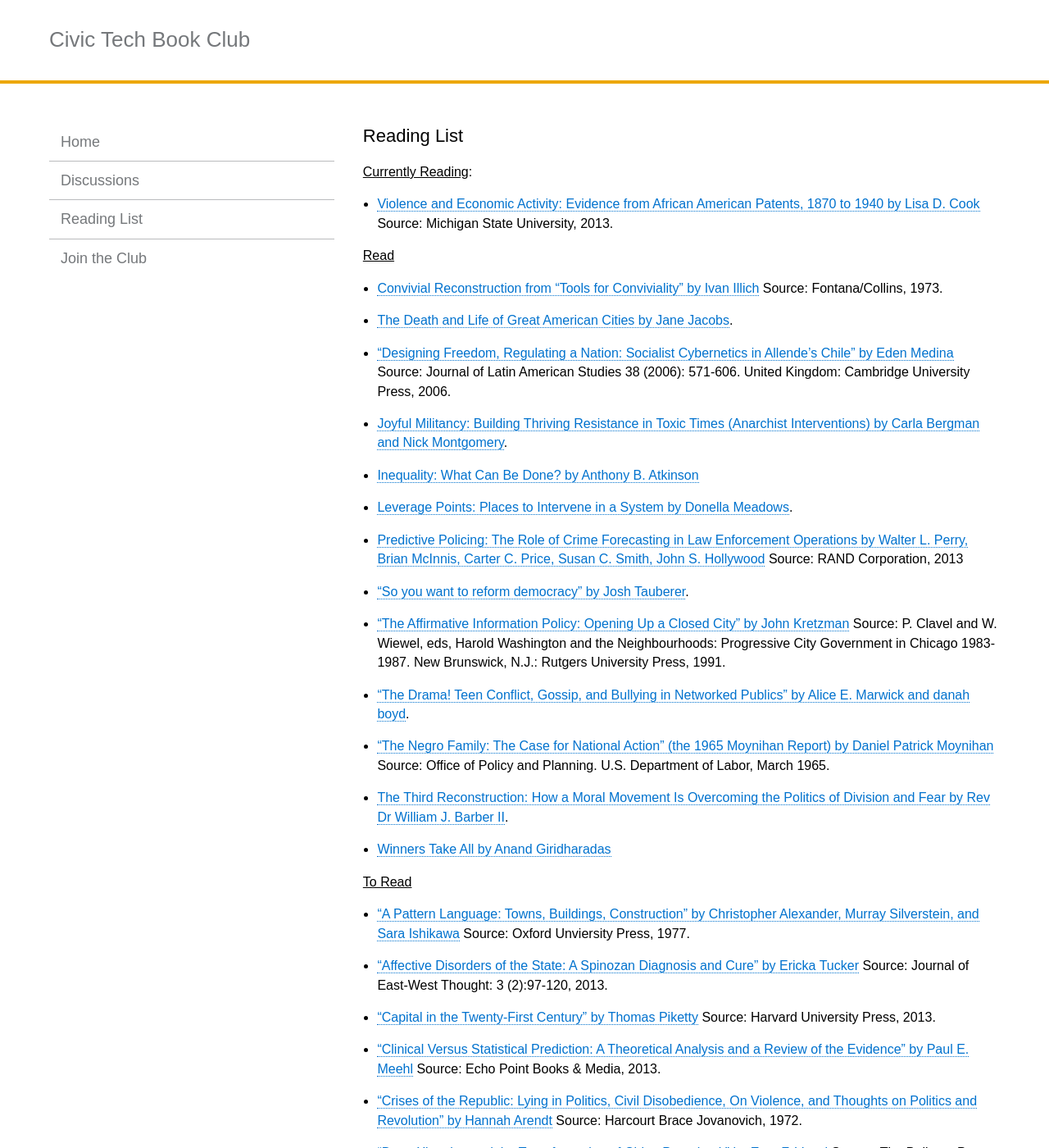
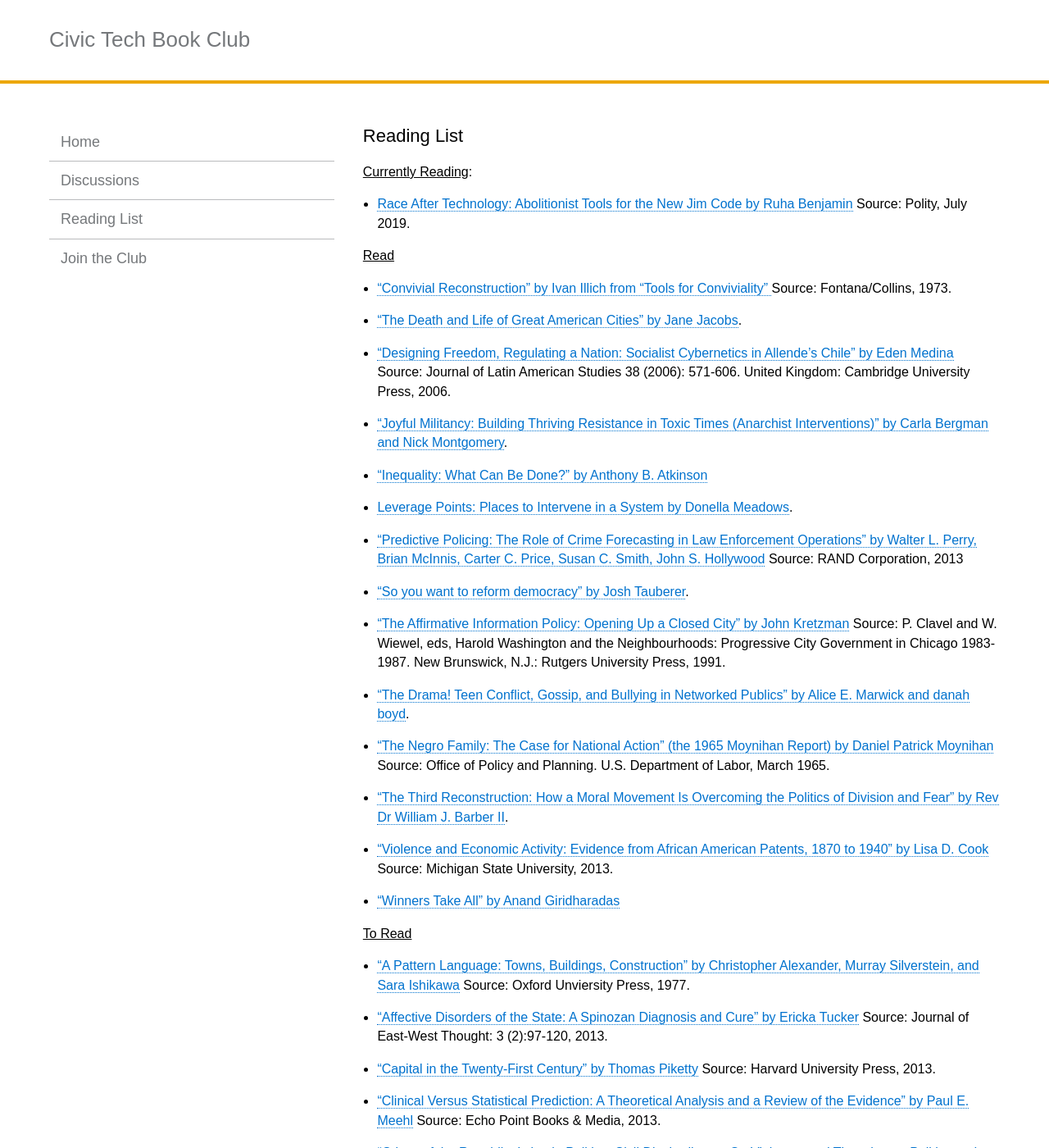
Before and after one commit to rebeccawilliams/bookclub, a Jekyll site: the page built from readinglist.md, in a window 1280 px wide and 1400 px high. Shown: the whole window at 82% size. Built offline with Jekyll 4.4.1, drawn with Linux system fonts in a browser that asks for light colours; some of the changed text lies outside the part shown.

Commit message:
Update readinglist.md

```diff
--- a/readinglist.md
+++ b/readinglist.md
@@ -4,22 +4,23 @@
 ---
 
 <u>Currently Reading</u>:
-* [Violence and Economic Activity:  Evidence from African American Patents, 1870 to 1940 by Lisa D. Cook](https://lisadcook.net/wp-content/uploads/2014/02/pats_paper17_1013_final_web.pdf) Source: Michigan State University, 2013.
+* [Race After Technology: Abolitionist Tools for the New Jim Code by Ruha Benjamin](https://www.wiley.com/en-us/Race+After+Technology:+Abolitionist+Tools+for+the+New+Jim+Code-p-9781509526437) Source: Polity, July 2019.
 
 <u>Read</u>
-* [Convivial Reconstruction from “Tools for Conviviality” by Ivan Illich](http://civictechbook.club/convivial-reconstruction) Source: Fontana/Collins, 1973.
-* [The Death and Life of Great American Cities by Jane Jacobs](http://www.petkovstudio.com/bg/wp-content/uploads/2017/03/The-Death-and-Life-of-Great-American-Cities_Jane-Jacobs-Complete-book.pdf).
+* ["Convivial Reconstruction" by Ivan Illich from "Tools for Conviviality” ](http://civictechbook.club/convivial-reconstruction) Source: Fontana/Collins, 1973.
+* ["The Death and Life of Great American Cities" by Jane Jacobs](http://www.petkovstudio.com/bg/wp-content/uploads/2017/03/The-Death-and-Life-of-Great-American-Cities_Jane-Jacobs-Complete-book.pdf).
 * ["Designing Freedom, Regulating a Nation: Socialist Cybernetics in Allende’s Chile"  by Eden Medina](http://www.informatics.indiana.edu/edenm/EdenMedinaJLASAugust2006.pdf) Source: Journal of Latin American Studies 38 (2006): 571-606. United Kingdom: Cambridge University Press, 2006.
-* [Joyful Militancy: Building Thriving Resistance in Toxic Times (Anarchist Interventions) by Carla Bergman and Nick Montgomery](https://www.amazon.com/Joyful-Militancy-Resistance-Anarchist-Interventions/dp/1849352887).
-* [Inequality: What Can Be Done? by Anthony B. Atkinson](https://www.amazon.com/dp/B00WQRFC30/ref=dp-kindle-redirect?_encoding=UTF8&btkr=1)
+* ["Joyful Militancy: Building Thriving Resistance in Toxic Times (Anarchist Interventions)" by Carla Bergman and Nick Montgomery](https://www.amazon.com/Joyful-Militancy-Resistance-Anarchist-Interventions/dp/1849352887).
+* ["Inequality: What Can Be Done?" by Anthony B. Atkinson](https://www.amazon.com/dp/B00WQRFC30/ref=dp-kindle-redirect?_encoding=UTF8&btkr=1)
 * [Leverage Points: Places to Intervene in a System by Donella Meadows](http://donellameadows.org/archives/leverage-points-places-to-intervene-in-a-system/).
-* [Predictive Policing: The Role of Crime Forecasting in Law Enforcement Operations by Walter L. Perry, Brian McInnis, Carter C. Price, Susan C. Smith, John S. Hollywood](https://www.rand.org/content/dam/rand/pubs/research_reports/RR200/RR233/RAND_RR233.pdf) Source: RAND Corporation, 2013
+* ["Predictive Policing: The Role of Crime Forecasting in Law Enforcement Operations" by Walter L. Perry, Brian McInnis, Carter C. Price, Susan C. Smith, John S. Hollywood](https://www.rand.org/content/dam/rand/pubs/research_reports/RR200/RR233/RAND_RR233.pdf) Source: RAND Corporation, 2013
 * ["So you want to reform democracy" by Josh Tauberer](https://medium.com/@joshuatauberer/so-you-want-to-reform-democracy-7f3b1ef10597#.qh36p8m0c).
 * ["The Affirmative Information Policy: Opening Up a Closed City" by John Kretzman](http://civictechbook.club/affirmativeinformationpolicy) Source: P. Clavel and W. Wiewel, eds, Harold Washington and the Neighbourhoods: Progressive City Government in Chicago 1983-1987. New Brunswick, N.J.: Rutgers University Press, 1991.
 * [“The Drama! Teen Conflict, Gossip, and Bullying in Networked Publics” by Alice E. Marwick and danah boyd](http://papers.ssrn.com/sol3/papers.cfm?abstract_id=1926349).
 * ["The Negro Family: The Case for National Action" (the 1965 Moynihan Report) by Daniel Patrick Moynihan](https://web.stanford.edu/~mrosenfe/Moynihan%27s%20The%20Negro%20Family.pdf) Source: Office of Policy and Planning. U.S. Department of Labor, March 1965.
-* [The Third Reconstruction: How a Moral Movement Is Overcoming the Politics of Division and Fear by Rev Dr William J. Barber II](https://www.amazon.com/dp/B00WCY4YK4/ref=dp-kindle-redirect?_encoding=UTF8&btkr=1).
-* [Winners Take All by Anand Giridharadas](https://bookshop.org/books/winners-take-all-the-elite-charade-of-changing-the-world/9781101972670)
+* ["The Third Reconstruction: How a Moral Movement Is Overcoming the Politics of Division and Fear" by Rev Dr William J. Barber II](https://www.amazon.com/dp/B00WCY4YK4/ref=dp-kindle-redirect?_encoding=UTF8&btkr=1).
+* ["Violence and Economic Activity:  Evidence from African American Patents, 1870 to 1940" by Lisa D. Cook](https://lisadcook.net/wp-content/uploads/2014/02/pats_paper17_1013_final_web.pdf) Source: Michigan State University, 2013.
+* ["Winners Take All" by Anand Giridharadas](https://bookshop.org/books/winners-take-all-the-elite-charade-of-changing-the-world/9781101972670)
 
 <u>To Read</u>
 * ["A Pattern Language: Towns, Buildings, Construction" by Christopher Alexander, Murray Silverstein, and Sara Ishikawa](https://en.wikipedia.org/wiki/A_Pattern_Language) Source: Oxford Unviersity Press, 1977.
@@ -27,8 +28,10 @@
 * ["Capital in the Twenty-First Century" by Thomas Piketty](https://en.wikipedia.org/wiki/Capital_in_the_Twenty-First_Century) Source: Harvard University Press, 2013.
 * ["Clinical Versus Statistical Prediction: A Theoretical Analysis and a Review of the Evidence" by Paul E. Meehl](http://www.amazon.com/Clinical-Versus-Statistical-Prediction-Theoretical/dp/0963878492) Source: Echo Point Books & Media, 2013.
 * ["Crises of the Republic: Lying in Politics, Civil Disobedience, On Violence, and Thoughts on Politics and Revolution" by Hannah Arendt]() Source: Harcourt Brace Jovanovich, 1972.
+* [Debt: The First 5,000 Years by David Graeber](https://www.mhpbooks.com/books/debt/) Source: Melville House, July 2011.
 * ["Deng Xiaoping and the Transformation of China Paperback" by Ezra F. Vogel](http://www.amazon.com/Deng-Xiaoping-Transformation-China-Vogel/dp/0674725867) Source: The Belknap Press of Harvard University Press, October 14, 2013.
-* ["From Counterculture to Cyberculture: Stewart Brand, the Whole Earth Network, and the Rise of Digital Utopianism " by Fred Turner](http://www.press.uchicago.edu/ucp/books/book/chicago/F/bo3773600.html) Source: The University of Chicago Press, 2006.
+* ["Digital Democracy, Analogue Politics: How the Internet Era Is Transforming Kenya" by Nanjala Nyabola](https://bookshop.org/books/digital-democracy-analogue-politics-how-the-internet-era-is-transforming-kenya/9781786994318) Source: Zed Books, December 2018.
+* ["From Counterculture to Cyberculture: Stewart Brand, the Whole Earth Network, and the Rise of Digital Utopianism" by Fred Turner](http://www.press.uchicago.edu/ucp/books/book/chicago/F/bo3773600.html) Source: The University of Chicago Press, 2006.
 * ["From Social Movement to Moral Market: How the Circuit Riders Sparked an IT Revolution and Created a Technology Market" by Paul-Brian McInerney](http://www.sup.org/books/title/?id=11113) Source: Stanford University Press, 2014.
 * ["JSTOR: A History" by Roger C. Schonfeld](http://press.princeton.edu/titles/7678.html) Source: Princeton Unviersity Press, 2003.
 * ["Parting the Waters: America in the King Years 1954-63" by Taylor Branch](https://en.wikipedia.org/wiki/America_in_the_King_Years) Source: Simon & Schuster, 1988.
```
